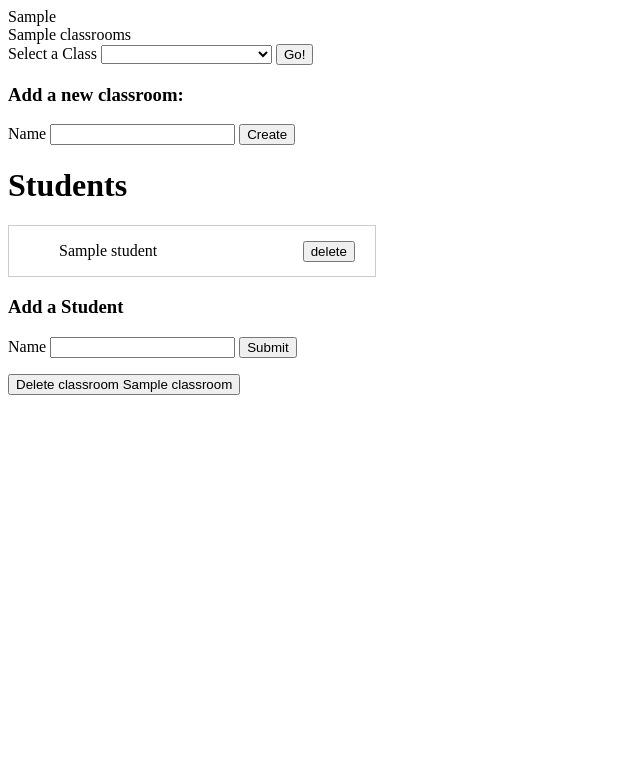
After one commit to jessiedouglas/seatpicker, a Python web app: template templates/classroom.html in a window 1280 px wide. The commit adds this page. Shown: the top 783 px of the page, without its empty margins (0-640 px from the left). Run offline with Jinja, Linux system fonts and the light colour scheme; the template is opened without the code that fills it: most values are stand-ins (such as "Sample title", 1, 10 or a date in 2020).

Commit message:
Add classrooms.

```diff
--- a/main.py
+++ b/main.py
@@ -16,12 +16,14 @@
 #
 import webapp2
 
+from handlers import classrooms
 from handlers import home
 from handlers import students
 from handlers import seating
 
 app = webapp2.WSGIApplication([
     ('/', home.HomeHandler),
+    ('/classroom', classrooms.ClassroomHandler),
     ('/seating', seating.SeatingHandler),
     ('/student', students.StudentHandler)
 ], debug=True)
--- /dev/null
+++ b/models/classroom.py
@@ -0,0 +1,5 @@
+from google.appengine.ext import ndb
+
+class Classroom(ndb.Model):
+    name = ndb.StringProperty()
+    seating_arrangements = ndb.KeyProperty(kind="SeatingArrangement", repeated=True)
--- a/models/student.py
+++ b/models/student.py
@@ -4,3 +4,4 @@ class Student(ndb.Model):
     name = ndb.StringProperty()
     already_paired = ndb.KeyProperty(kind="Student", repeated=True)
     columns = ndb.FloatProperty(repeated=True)
+    classroom = ndb.KeyProperty(kind="Classroom")
--- /dev/null
+++ b/templates/classroom.html
@@ -0,0 +1,74 @@
+<html>
+<header>
+	<title>Classroom</title>
+	<link href="/resources/css/classroom.css" rel="stylesheet" type="text/css">
+</header>
+<body>
+	{{ nav_bar }}
+	{% if not msg == None %}
+	<div>
+		{{msg}}
+	</div>
+	{% endif %}
+	{{ classrooms }}
+
+  {% if classrooms|length > 0 %}
+		<form method="get" action="/classroom">
+			<label>Select a Class
+				<select name="class">
+					<option value=""></option>
+					{% for classroom_select in classrooms %}
+						<option value="{{ classroom_select.key.urlsafe() }}">
+							{{ classroom_select.name }}
+						</option>
+					{% endfor %}
+				</select>
+			</label>
+			<button>Go!</button>
+	  </form>
+	{% endif %}
+
+	<form method="post" action="/classroom">
+		<h3>Add a new classroom:</h3>
+		<label>Name
+			<input name="name" type="text">
+		</label>
+		<button>Create</button>
+  </form>
+
+	{% if classroom %}
+		<h1>Students</h1>
+		{% if students|length > 0 %}
+			<section class="clearfix">
+			{% for student in students %}
+				<!-- TODO: Make this an AJAX request -->
+				<form method="post" action="/student">
+					<input type="hidden" name="_method" value="delete">
+					<div class="student clearfix">
+						<p class="name">{{ student.name }}</p>
+						<input type="hidden" name="key" value="{{ student.key.urlsafe() }}">
+						<input type="submit" value="delete" class="delete-button">
+					</div>
+				</form>
+			{% endfor %}
+			</section>
+		{% else %}
+		<p>No students found!</p>
+		{% endif %}
+
+		<h3>Add a Student</h3>
+		<!-- TODO: Make this an AJAX request -->
+		<form method="post" action="/student">
+			<label>Name
+				<input name="name" type="text">
+			</label>
+			<input type="submit">
+		</form>
+
+		<form method="post" action="/classroom">
+			<input type="hidden" name="_method" value="delete">
+			<button>Delete classroom {{ classroom.name }}</button>
+		</form>
+	{% endif %}
+</body>
+</html>
--- a/templates/nav.html
+++ b/templates/nav.html
@@ -4,7 +4,7 @@
       <a href="/">Home</a>
       <a href="/seating">Seating</a>
       <a href="/seating?list=true">See All Seating Arrangements</a>
-      <a href="/student">Manage Students</a>
+      <a href="/classroom">Manage Classes and Students</a>
     </div>
     <div>
       <p>Welcome, {{ user }}!</p>
```
Also changed, not shown: handlers/classrooms.py (added, +75 -0 lines), handlers/students.py (+0 -20 lines), templates/student.html (deleted, +0 -40 lines), resources/css/classroom.css (renamed from resources/css/students.css), 5 other files.
